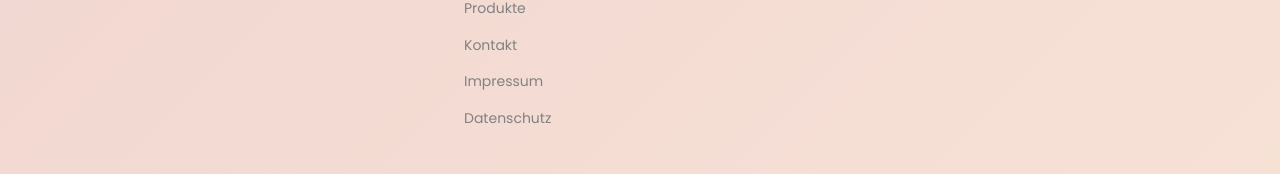
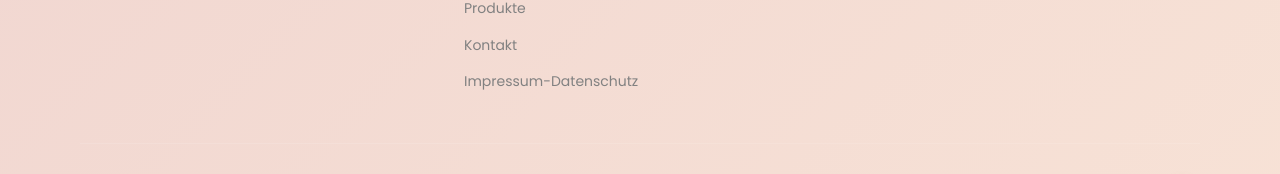
Before and after one commit to DonCitron/-chantal-website-finish, a React (Vite) app: page / in a window 1280 px wide. Shown: the part 5590-5764 px from the top of the page. Built offline with nearby package versions, Linux system fonts and the light colour scheme; a web font is replaced by a local one.

Commit message:
Update footer link to combine Impressum and Datenschutz

```diff
--- a/src/components/layout/Footer.tsx
+++ b/src/components/layout/Footer.tsx
@@ -77,8 +77,7 @@ const Footer: React.FC<FooterProps> = ({ isDarkMode }) => {
     { text: 'Kundenfeedback', sectionId: 'testimonials' },
     { text: 'Produkte', sectionId: 'course' },
     { text: 'Kontakt', sectionId: 'kontakt' },
-    { text: 'Impressum', sectionId: 'impressum' },
-    { text: 'Datenschutz', sectionId: 'datenschutz' },
+    { text: 'Impressum-Datenschutz', sectionId: 'impressum' },
   ];
 
   return (
```
Also changed, not shown: 4 other files (tests, documents, lock files or other folders).
